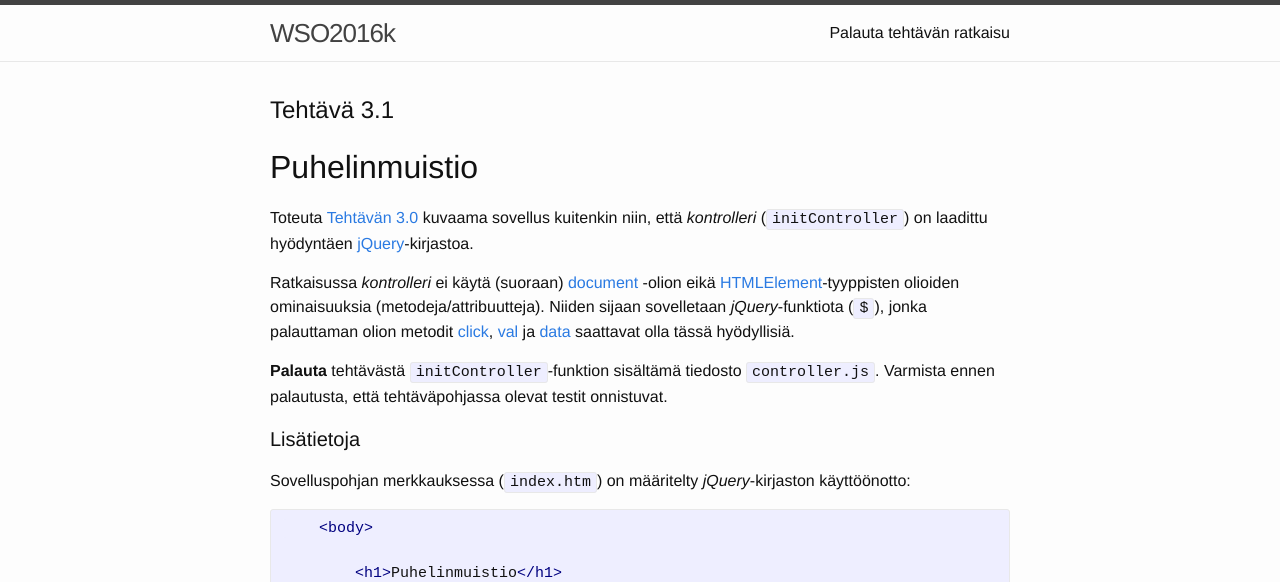
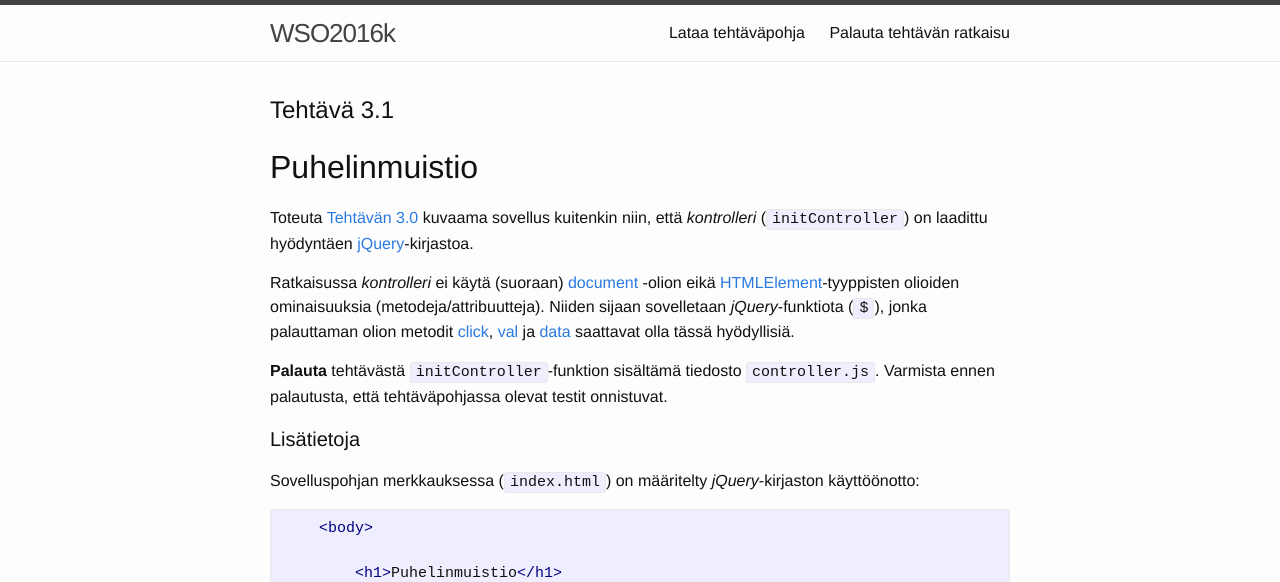
Before and after one commit to timedu/wso, a Jekyll site: the page built from _osa3/tehtava31.md, in a window 1280 px wide. Shown: the top 582 px of the page. Built offline with Jekyll 4.4.1, drawn with Linux system fonts in a browser that asks for light colours.

```diff
--- a/_osa3/tehtava31.md
+++ b/_osa3/tehtava31.md
@@ -14,7 +15,7 @@ Ratkaisussa *kontrolleri* ei käytä (suoraan) [document](https://developer.mozi
 
 #### Lisätietoja
 
-Sovelluspohjan merkkauksessa (`index.htm`) on määritelty *jQuery*-kirjaston käyttöönotto:
+Sovelluspohjan merkkauksessa (`index.html`) on määritelty *jQuery*-kirjaston käyttöönotto:
 
 {% highlight html %}
 
```
Also changed, not shown: other parts of _osa3/tehtava31.md (+1 -0 lines), _osa3/tehtava32.md (+1 -0 lines), _osa3/tehtava33.md (+1 -0 lines), 3 other files.
